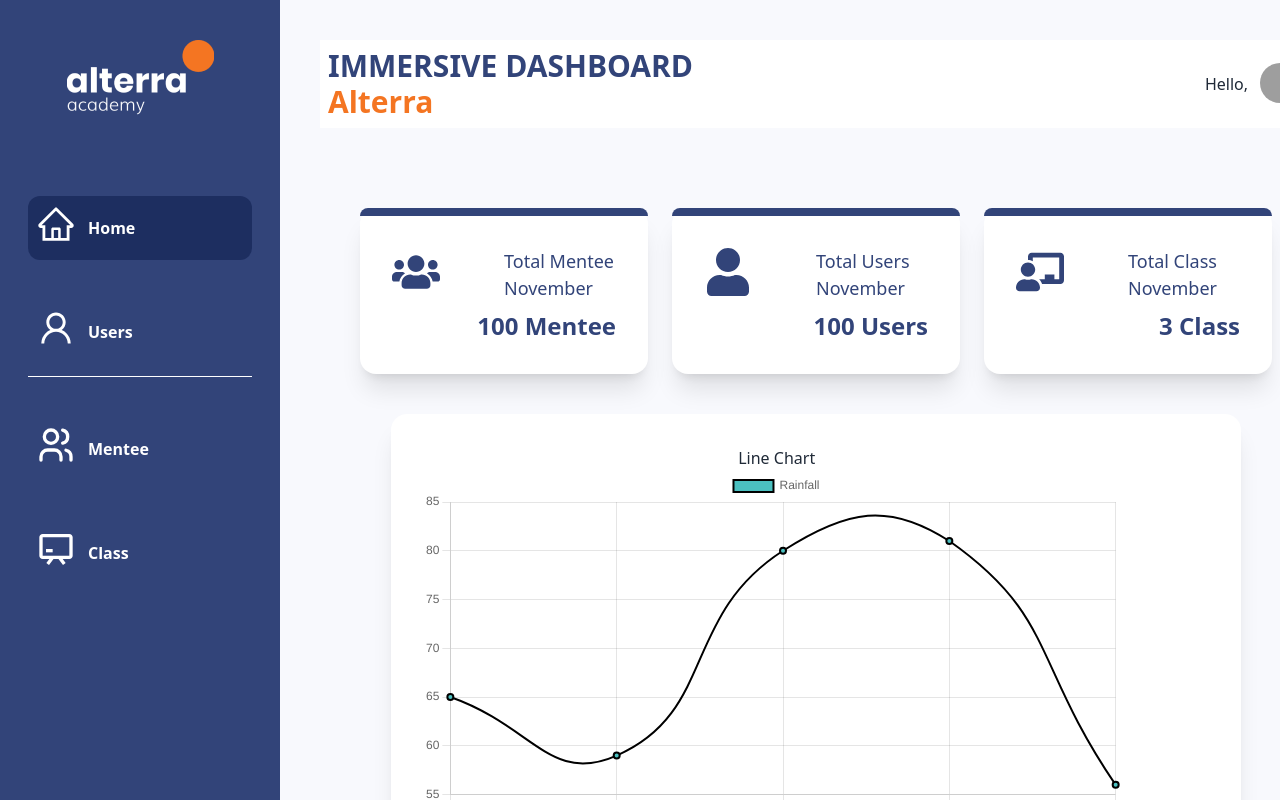
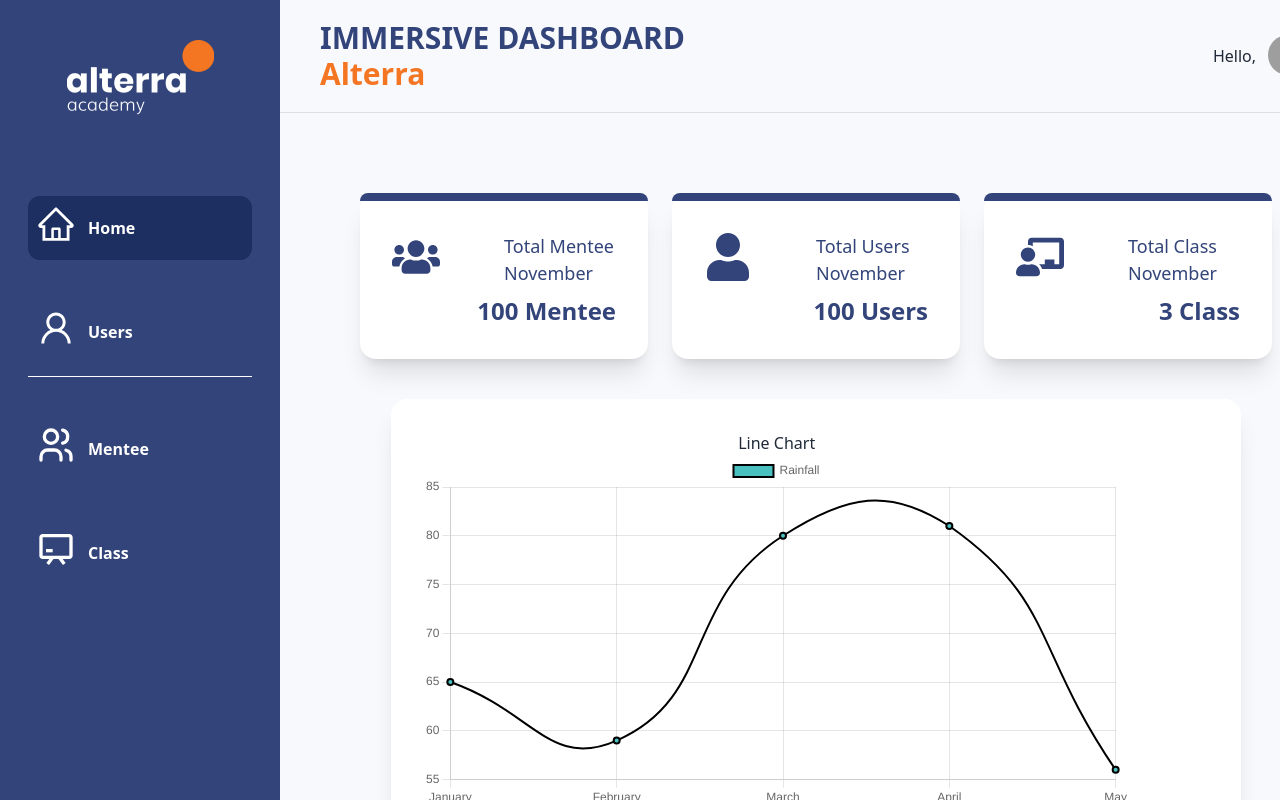
Before and after one commit to kelompok-2-immarsive/FE_Dashboard, a React (Vite) app: page / in a window 1280 px wide. Shown: the top 800 px of the page. Built offline with nearby package versions, Linux system fonts and the light colour scheme; grey boxes are pictures that could not be loaded.

Commit message:
handle page not found

```diff
--- a/src/Components/NavigationBar.jsx
+++ b/src/Components/NavigationBar.jsx
@@ -2,7 +2,7 @@ import React from 'react';
 
 const NavigationBar = ({name, onLogout}) => {
     return (
-        <div className="navbar bg-base-100">
+        <div className="navbar px-10 py-5 border-b border-border-primary">
             <div className="flex-1">
                 <a className="normal-case text-3xl font-bold text-alta-primary">IMMERSIVE DASHBOARD <br /> <span className='text-alta-secondary'>Alterra</span></a>
             </div>
--- a/src/Pages/DashboardApp.jsx
+++ b/src/Pages/DashboardApp.jsx
@@ -16,9 +16,9 @@ const DashboardApp = ({ children }) => {
     return (
         <div className="bg-bg-primary flex">
             <NavbarSamping />
-            <main className='w-full p-10'>
+            <main className='w-full'>
                 <NavigationBar name={cookie.name} onLogout={() => onLogout()}/>
-                <div className='pt-10'>
+                <div className='pt-10 p-10'>
                     {children}
                 </div>
             </main>
```
